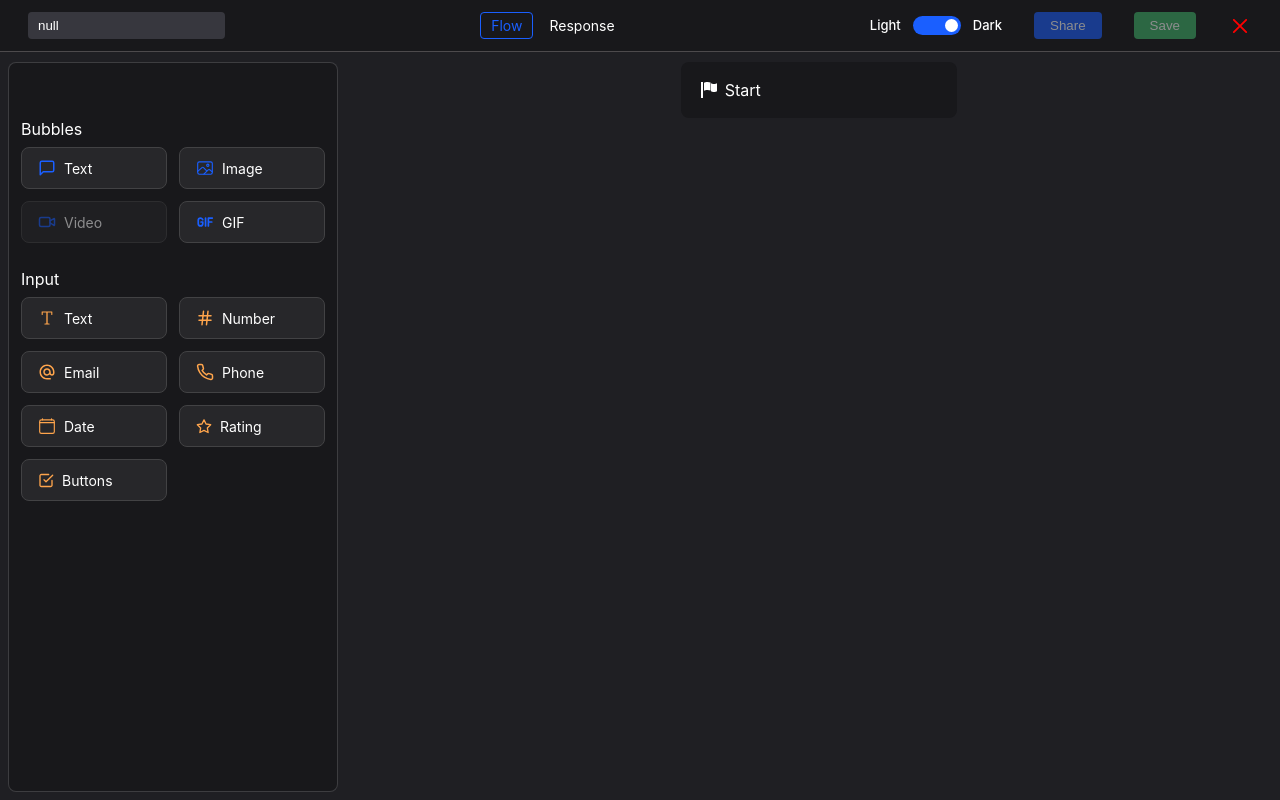
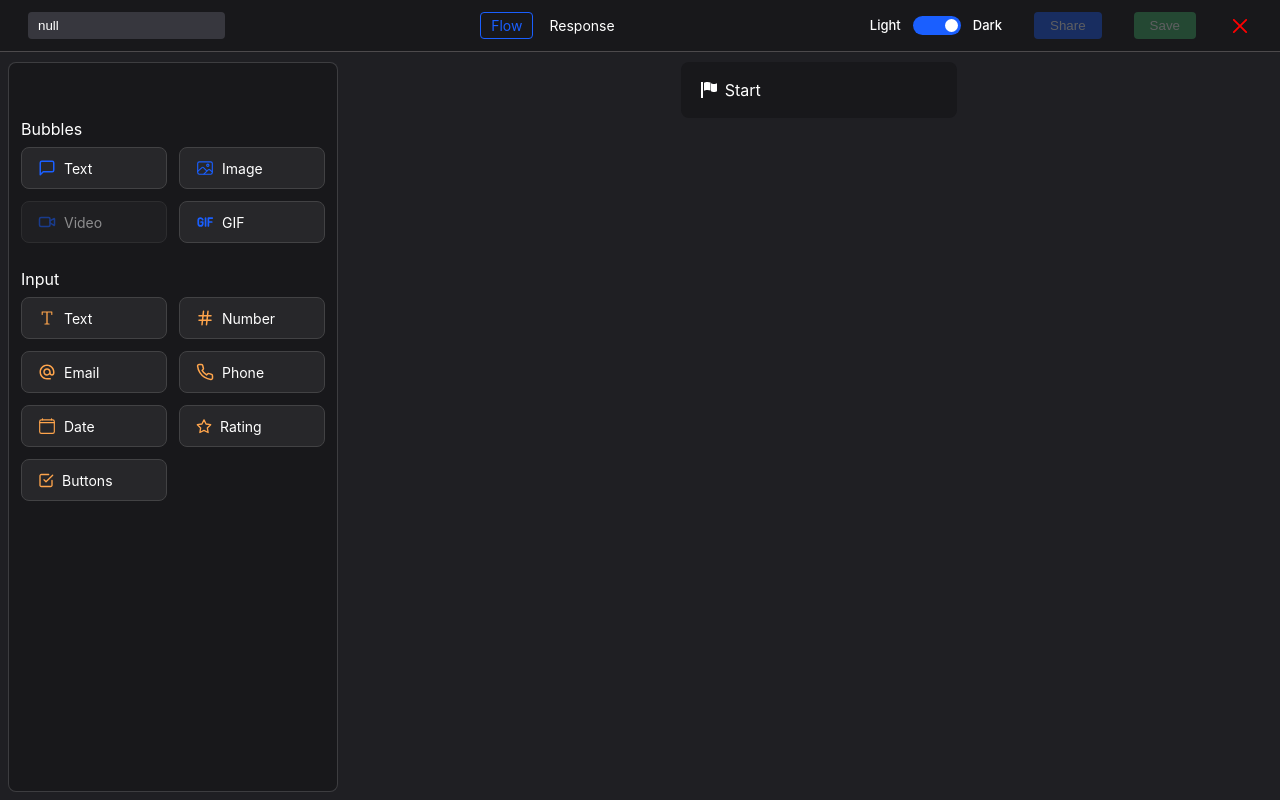
Before and after one commit to kapilmogre1998/Form-builder-app, a React (Vite) app in the folder Frontend/: page /workspace/1/1/1 in a window 1280 px wide. Built offline with nearby package versions, Linux system fonts and the light colour scheme.

Commit message:
reduced opacity of button

```diff
--- a/Frontend/src/components/Workspace/WorkspaceHeader.scss
+++ b/Frontend/src/components/Workspace/WorkspaceHeader.scss
@@ -73,7 +73,7 @@
             font-weight: 500;
 
             &.disable-btn{
-                opacity: 0.5;
+                opacity: 0.3;
                 cursor: not-allowed;
             }
         }
```
